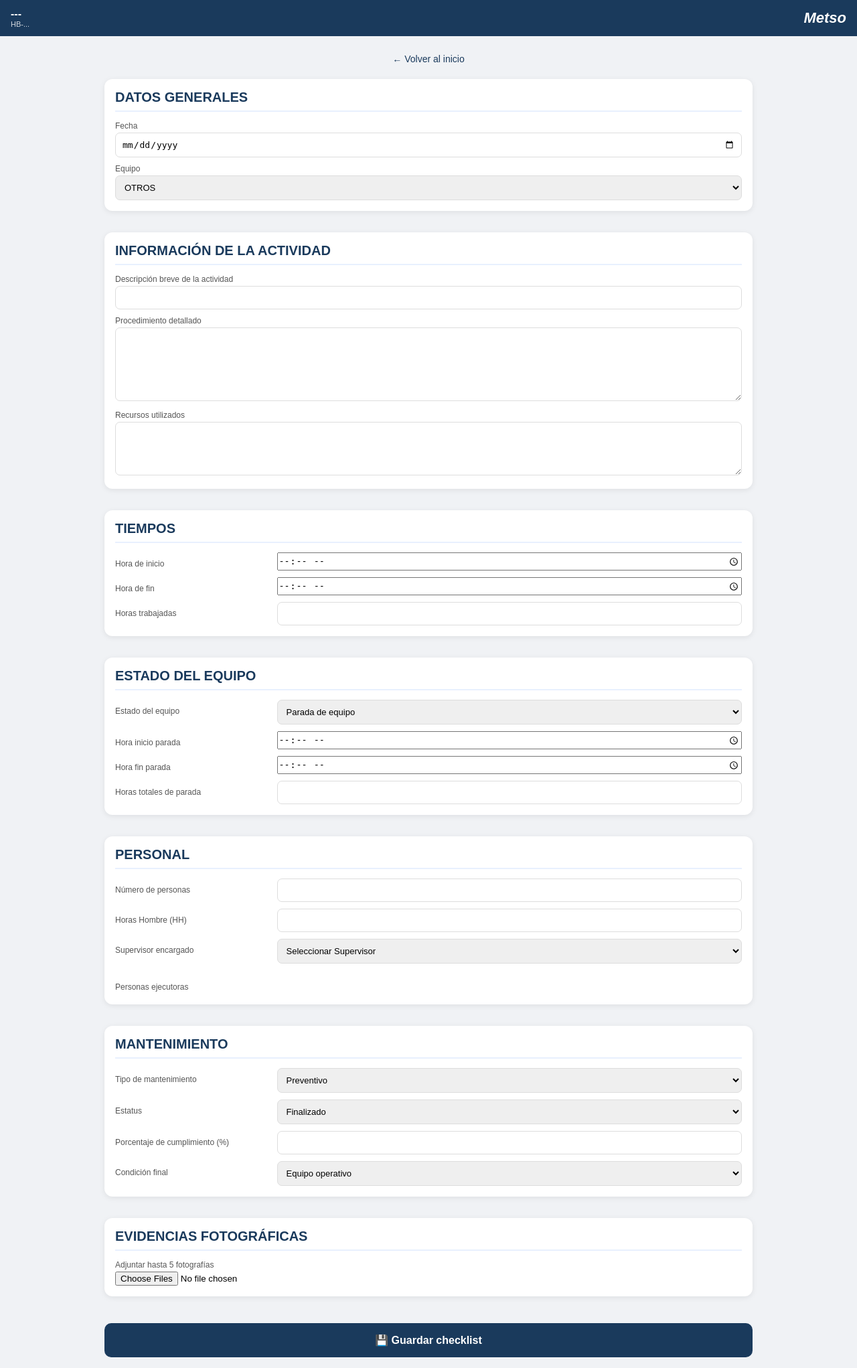
After one commit to asistenciametsofs/protocolo-app, a Flask app: page /chinalco_tareo in a window 1280 px wide. The commit adds this page. Shown: the whole page at 67% size. Run offline with Flask 3, Linux system fonts and the light colour scheme; data that the repository does not hold is empty; some libraries are stand-ins or nearby versions.

Commit message:
Pag tareo + forms

```diff
--- a/app.py
+++ b/app.py
@@ -369,8 +369,6 @@ def chinalco_graf_br():
         graficos=graficos
     )
 
-
-
 @app.route('/chinalco_graf', methods=['GET', 'POST'])
 def chinalco_graf():
     # with open('static/data/fajatest.json', 'r', encoding='utf-8') as archivo:
@@ -409,8 +407,6 @@ def chinalco_graf():
     }
 
     return render_template('chinalco_graf.html', registros=registros, equipos=equipos, sel=sel, ttdt=ttdt, title=nombres_variables)
-
-
 
 @app.route('/chinalco_faja')
 def chinalco_faja():
@@ -453,6 +449,36 @@ def guardar_chinalco_faja():
     guardar_DB(datos, tabla)
     flash('✅ Protocolo guardado!')
     return redirect(url_for('chinalco'))
+
+@app.route('/chinalco_tareo', methods=['GET', 'POST'])
+def chinalco_tareo():
+
+    import os
+    import psycopg2
+
+    conn = psycopg2.connect(os.environ.get('DATABASE_URL'))
+    c = conn.cursor()
+
+    c.execute("""
+        SELECT codigo, descripcion
+        FROM chinalco_equipos
+        ORDER BY codigo;
+    """)
+
+    equipos = c.fetchall()
+
+    c.execute("""
+        SELECT dni, nombre, cargo
+        FROM chinalco_personal
+        WHERE tipo = 'Worker'
+        ORDER BY nombre;
+    """)
+
+    workers = c.fetchall()
+
+    conn.close()
+
+    return render_template('chinalco_tareo.html', equipos=equipos, workers=workers)
 
 
 @app.route('/chinalco_checklist')
--- a/static/style.css
+++ b/static/style.css
@@ -418,6 +418,12 @@ textarea:focus {
     gap: 10px;
 }
 
+.grid2v2 {
+    display: grid;
+    grid-template-columns: 0.5fr 1.5fr;
+    gap: 10px;
+}
+
 .grid3 {
     display: grid;
     grid-template-columns: 1fr 1fr 1fr;
--- a/templates/chinalco.html
+++ b/templates/chinalco.html
@@ -182,6 +182,11 @@
             <a href="/chinalco_faja" class="btn btn-primary">Checklist Fajas Transpotadoras</a>
         </div>
 
+        <div class="card">
+            <h2><strong>Tareo Diario</strong></h2>
+            <a href="/chinalco_tareo" class="btn btn-primary">Registro de Tareo</a>
+        </div>
+
 
 
         <h2 class="title">Gráficos</h2>
--- /dev/null
+++ b/templates/chinalco_tareo.html
@@ -0,0 +1,264 @@
+<!DOCTYPE html>
+<html lang="es">
+
+<head>
+    <meta charset="UTF-8">
+    <link rel="stylesheet" href="{{ url_for('static', filename='style.css') }}">
+    <meta name="viewport" content="width=device-width, initial-scale=1.0">
+    <title>Graficos de Fajas</title>
+    <link rel="icon" type="image/x-icon" href="static\fotos\Logo (1).svg">
+
+</head>
+
+<body>
+    <div class="header">
+        <div class="header-left">
+            <h1>---</h1>
+            <p id="folio-header">HB-...</p>
+        </div>
+        <div class="metso-logo">Metso</div>
+    </div>
+    <div class="container" style="max-width: 1000px;">
+        <a href="/chinalco" class="btn-back">← Volver al inicio</a>
+
+        {% with messages = get_flashed_messages() %}
+        {% if messages %}
+        {% for msg in messages %}
+        <div class="flash">{{ msg }}</div>
+        {% endfor %}
+        {% endif %}
+        {% endwith %}
+
+        <form action="/chinalco_tareo/guardar" method="POST" enctype="multipart/form-data" id="form-tareo">
+            <!-- DATOS GENERALES -->
+
+            <div class="seccion">
+                <div class="seccion-titulo">DATOS GENERALES</div>
+
+                <div class="grid">
+
+                    <label>Fecha</label>
+                    <input type="date" name="fecha" required>
+
+                    <label>Equipo</label>
+                    <select name="equipo" required>
+
+                        {% for equipo in equipos %}
+                        <option value="{{ equipo[0] }}">
+                            {{ equipo[0] }} - {{ equipo[1] }}
+                        </option>
+                        {% endfor %}
+
+                        <option value="OTROS">OTROS</option>
+
+                    </select>
+
+                </div>
+            </div>
+
+            <br>
+
+            <!-- ACTIVIDAD -->
+
+            <div class="seccion">
+
+                <div class="seccion-titulo">
+                    INFORMACIÓN DE LA ACTIVIDAD
+                </div>
+
+                <div class="grid1">
+
+                    <label>Descripción breve de la actividad</label>
+                    <input type="text" name="descripcion_actividad" required>
+
+                    <label>Procedimiento detallado</label>
+                    <textarea name="procedimiento_detallado" rows="6" required></textarea>
+
+                    <label>Recursos utilizados</label>
+                    <textarea name="recursos_utilizados" rows="4" required></textarea>
+
+                </div>
+
+            </div>
+
+            <br>
+
+            <!-- TIEMPOS -->
+
+            <div class="seccion">
+
+                <div class="seccion-titulo">TIEMPOS</div>
+
+                <div class="grid2v2">
+
+                    <label>Hora de inicio</label>
+                    <input type="time" name="hora_inicio">
+
+                    <label>Hora de fin</label>
+                    <input type="time" name="hora_fin">
+
+                    <label>Horas trabajadas</label>
+                    <input type="number" step="0.01" name="horas_trabajadas" readonly>
+
+                </div>
+
+            </div>
+
+            <br>
+
+            <!-- ESTADO EQUIPO -->
+
+            <div class="seccion">
+
+                <div class="seccion-titulo">
+                    ESTADO DEL EQUIPO
+                </div>
+
+                <div class="grid2v2">
+
+                    <label>Estado del equipo</label>
+                    <select name="estado_equipo">
+
+                        <option>Parada de equipo</option>
+                        <option>Equipo operando</option>
+                        <option>Taller</option>
+                        <option>Equipo stand by</option>
+                        <option>Otros</option>
+
+                    </select>
+
+                    <label>Hora inicio parada</label>
+                    <input type="time" name="inicio_parada">
+
+                    <label>Hora fin parada</label>
+                    <input type="time" name="fin_parada">
+
+                    <label>Horas totales de parada</label>
+                    <input type="number" step="0.01" name="horas_parada" readonly>
+
+                </div>
+
+            </div>
+
+            <br>
+
+            <!-- PERSONAL -->
+
+            <div class="seccion">
+
+                <div class="seccion-titulo">
+                    PERSONAL
+                </div>
+
+                <div class="grid2v2">
+
+                    <label>Número de personas</label>
+                    <input type="number" min="1" name="numero_personas">
+
+                    <label>Horas Hombre (HH)</label>
+                    <input type="number" step="0.01" name="horas_hombre" readonly>
+
+                    <label>Supervisor encargado</label>
+                    <select name="supervisor" placeholder="" required>
+                        <option value="" disabled selected hidden>Seleccionar Supervisor</option>
+                        <option>Edwin Díaz</option>
+                        <option>Celso Burgos</option>
+                        <option>Alex Arroni</option>
+                    </select>
+                </div>
+
+                <br>
+
+                <label>Personas ejecutoras</label>
+
+                {% for worker in workers %}
+
+                <label>
+                    <input type="checkbox" name="ejecutores" value="{{ worker[0] }}">
+
+                    {{ worker[1] }}
+                    ({{ worker[2] }})
+                </label>
+
+                {% endfor %}
+
+            </div>
+
+            <br>
+
+            <!-- MANTENIMIENTO -->
+
+            <div class="seccion">
+
+                <div class="seccion-titulo">
+                    MANTENIMIENTO
+                </div>
+
+                <div class="grid2v2">
+
+                    <label>Tipo de mantenimiento</label>
+
+                    <select name="tipo_mantenimiento" required>
+
+                        <option>Preventivo</option>
+                        <option>Correctivo no programado</option>
+                        <option>Correctivo programado</option>
+
+                    </select>
+
+                    <label>Estatus</label>
+
+                    <select name="estatus" required>
+
+                        <option>Finalizado</option>
+                        <option>En proceso</option>
+
+                    </select>
+
+                    <label>Porcentaje de cumplimiento (%)</label>
+
+                    <input type="number" min="0" max="100" name="avance">
+
+                    <label>Condición final</label>
+
+                    <select name="condicion_final">
+
+                        <option>Equipo operativo</option>
+                        <option>Equipo inoperativo</option>
+                        <option>Actividad culminada</option>
+                        <option>Actividad incompleta</option>
+
+                    </select>
+
+                </div>
+
+            </div>
+
+            <br>
+
+            <!-- EVIDENCIAS -->
+
+            <div class="seccion">
+
+                <div class="seccion-titulo">
+                    EVIDENCIAS FOTOGRÁFICAS
+                </div>
+
+                <label>
+                    Adjuntar hasta 5 fotografías
+                </label>
+
+                <input type="file" name="fotos" accept="image/*" multiple>
+
+            </div>
+
+            <br>
+            <button type="submit" class="btn-submit">💾 Guardar checklist</button>
+
+
+        </form>
+    </div>
+
+</body>
+
+</html>
```
